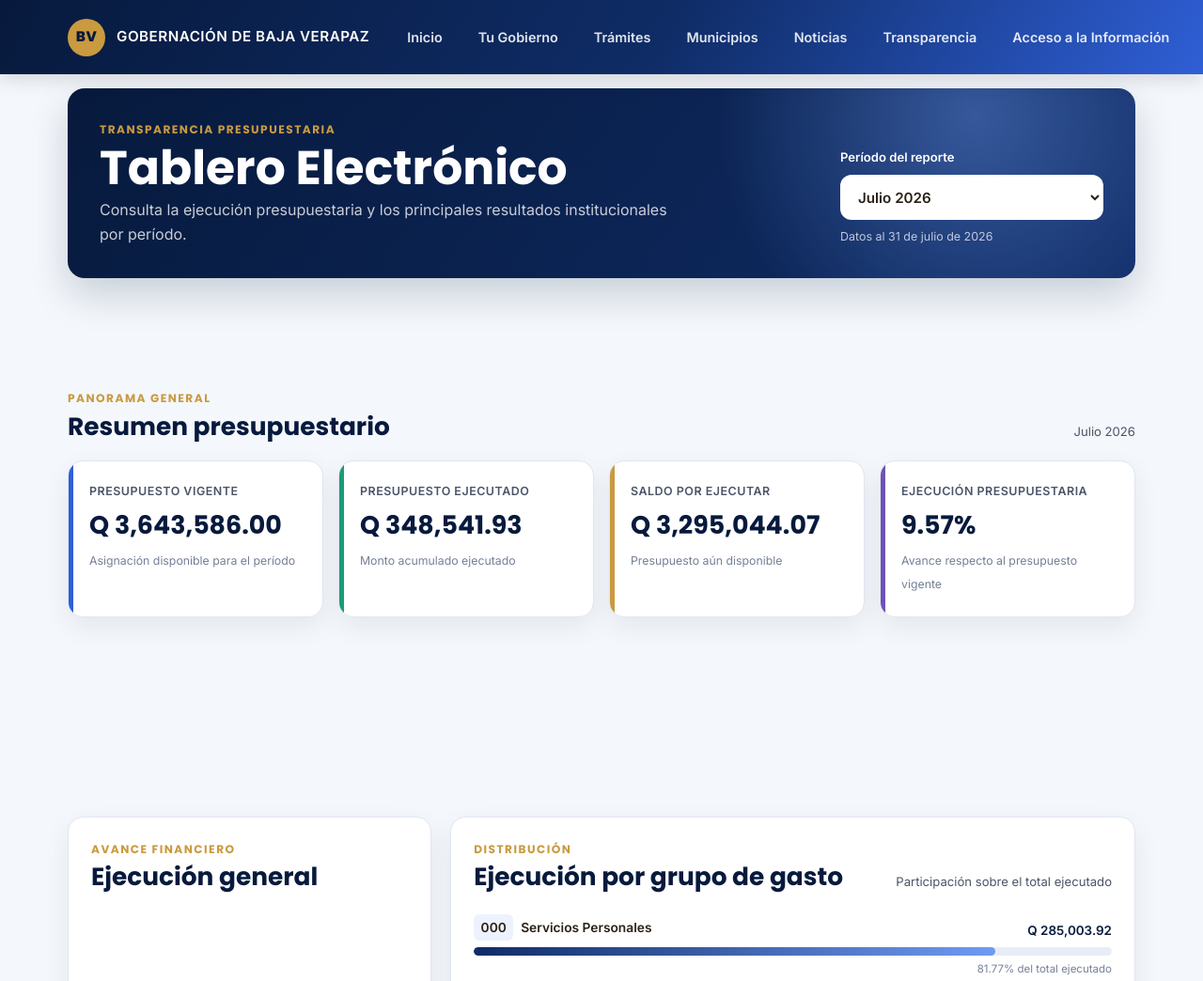
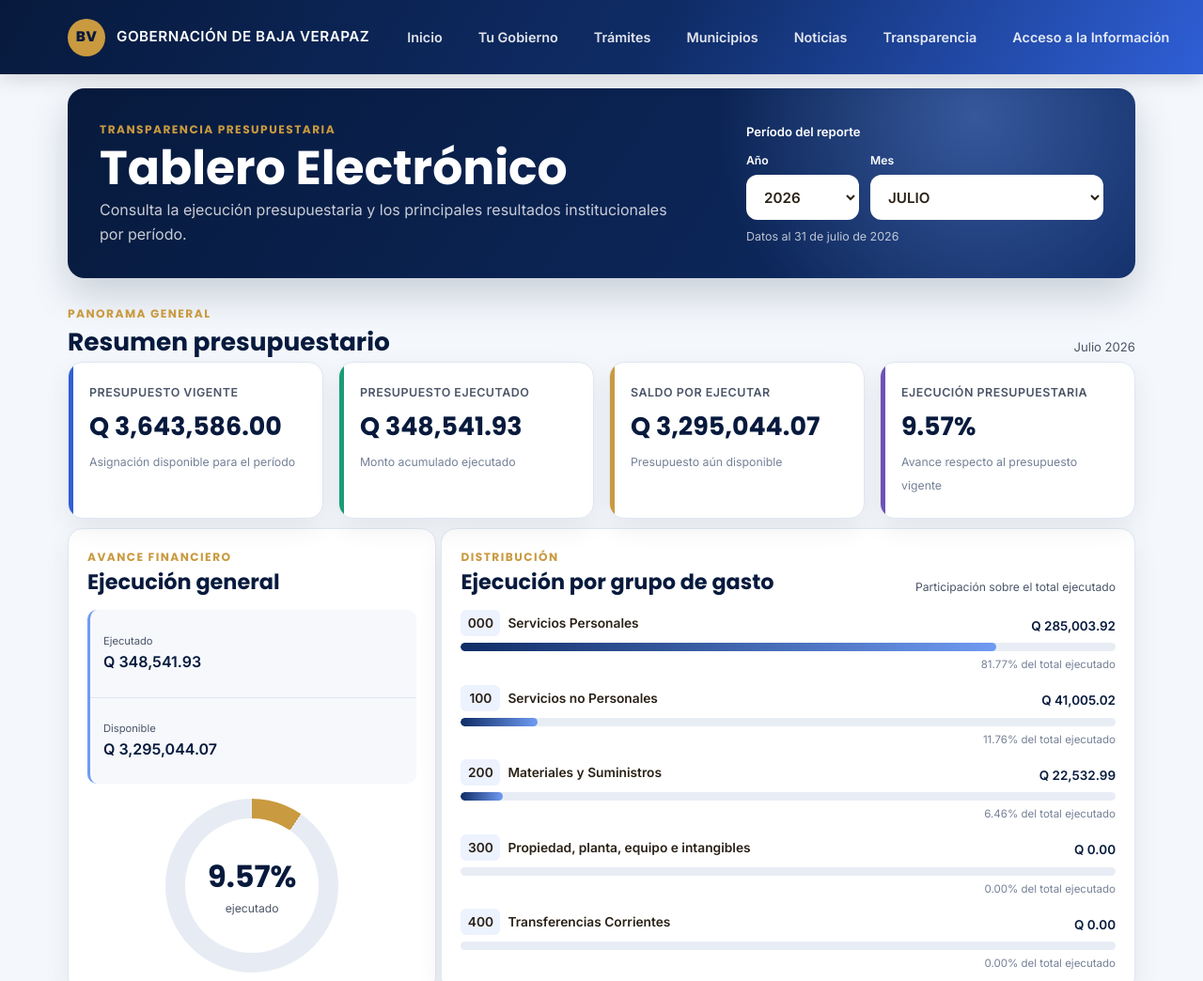
Before and after one commit to HendrixDev13/WEBGOB, a plain HTML site: page pages/tableroelectronico.html in a window 1280 px wide. Shown: the top 1044 px of the page at 94% size. Drawn offline with Linux system fonts and the light colour scheme; files that its build step writes are made by us from their sources.

Commit message:
feat: mejora filtros y diseño del tablero electrónico
Se agregan filtros independientes por año y mes
Ordena automáticamente los períodos disponibles
Reorganizacion del panel de ejecución presupuestaria
Gráfica circular
Compactacion de espacios y tamaños de texto en los paneles

Nota: modificar estructura de dashboard para que sea semejante a tablero base.

```diff
--- a/assets/css/tableroelectronico.css
+++ b/assets/css/tableroelectronico.css
@@ -49,14 +49,26 @@
 }
 
 .tablero-selector {
-  width: min(100%, 280px);
+  width: min(100%, 380px);
   flex: 0 0 auto;
+}
+
+.tablero-selector-titulo {
+  margin-bottom: 10px;
+  font-size: .82rem;
+  font-weight: 700;
+}
+
+.tablero-filtros-periodo {
+  display: grid;
+  grid-template-columns: 120px minmax(0, 1fr);
+  gap: 12px;
 }
 
 .tablero-selector label {
   display: block;
-  margin-bottom: 8px;
-  font-size: .82rem;
+  margin-bottom: 6px;
+  font-size: .76rem;
   font-weight: 700;
 }
 
@@ -82,7 +94,7 @@
   opacity: .72;
 }
 
-.tablero-selector p {
+.tablero-selector #fecha-corte {
   margin-top: 8px;
   color: rgba(255, 255, 255, .72);
   font-size: .78rem;
@@ -111,11 +123,12 @@
 .tablero-contenido,
 .tablero-seccion {
   display: grid;
-  gap: 20px;
+  gap: 5px;
+  padding: 0px
 }
 
 .tablero-contenido {
-  gap: 32px;
+  gap: 10px;
 }
 
 .tablero-titulo-seccion,
@@ -214,7 +227,21 @@
 
 .tablero-panel {
   min-width: 0;
-  padding: 24px;
+  padding: 20px;
+}
+
+.tablero-panel-encabezado {
+  gap: 12px;
+}
+
+.tablero-panel-encabezado h2 {
+  font-size: clamp(1.1rem, 1.8vw, 1.4rem);
+}
+
+.tablero-panel-encabezado > p {
+  max-width: 220px;
+  font-size: .76rem;
+  line-height: 1.35;
 }
 
 .tablero-panel-progreso {
@@ -223,20 +250,23 @@
 }
 
 .tablero-progreso-contenido {
-  display: flex;
+  display: grid;
   flex: 1;
-  align-items: center;
-  justify-content: center;
-  gap: 28px;
-  padding-top: 22px;
+  grid-template-rows: repeat(2, minmax(0, 1fr));
+  align-items: stretch;
+  justify-items: center;
+  gap: 16px;
+  padding-top: 16px;
 }
 
 .tablero-anillo {
   --progreso: 0;
   display: grid;
-  width: 164px;
+  width: auto;
+  max-width: 100%;
+  height: min(100%, 300px);
   aspect-ratio: 1;
-  flex: 0 0 auto;
+  align-self: center;
   place-items: center;
   background: conic-gradient(var(--dorado) calc(var(--progreso) * 1%), #e7ecf4 0);
   border-radius: 50%;
@@ -244,7 +274,7 @@
 
 .tablero-anillo > div {
   display: grid;
-  width: 120px;
+  width: calc(100% - 42px);
   aspect-ratio: 1;
   place-content: center;
   background: var(--blanco);
@@ -254,38 +284,51 @@
 
 .tablero-anillo strong {
   color: var(--azul-oscuro);
-  font: 700 1.35rem 'Poppins', sans-serif;
+  font: 700 clamp(1.45rem, 3vw, 2rem) 'Poppins', sans-serif;
 }
 
 .tablero-anillo span {
   color: var(--texto-gris);
-  font-size: .74rem;
+  font-size: .76rem;
 }
 
 .tablero-balance {
   display: grid;
-  gap: 14px;
+  width: 100%;
+  height: 100%;
+  grid-template-columns: 1fr;
+  grid-template-rows: repeat(2, minmax(0, 1fr));
+  overflow: hidden;
+  background: #f6f8fc;
+  border-left: 3px solid var(--azul-cielo);
+  border-radius: 10px;
 }
 
 .tablero-balance div {
-  padding-left: 12px;
-  border-left: 3px solid var(--azul-cielo);
+  display: grid;
+  align-content: center;
+  padding: 10px 14px;
+}
+
+.tablero-balance div + div {
+  border-top: 1px solid #e0e6f0;
 }
 
 .tablero-balance dt {
   color: var(--texto-gris);
-  font-size: .75rem;
+  font-size: .7rem;
 }
 
 .tablero-balance dd {
   color: var(--azul-oscuro);
+  font-size: clamp(.88rem, 1.5vw, 1rem);
   font-weight: 700;
 }
 
 .tablero-barras {
   display: grid;
-  gap: 16px;
-  margin-top: 24px;
+  gap: 12px;
+  margin-top: 16px;
 }
 
 .tablero-barra-cabecera,
@@ -404,12 +447,12 @@
 .tablero-resumen-personal {
   display: grid;
   grid-template-columns: repeat(3, 1fr);
-  gap: 16px;
-  margin: 24px 0 18px;
+  gap: 12px;
+  margin: 16px 0 14px;
 }
 
 .tablero-resumen-personal div {
-  padding: 14px;
+  padding: 11px;
   background: #f6f8fc;
   border-radius: 10px;
 }
@@ -420,25 +463,25 @@
 
 .tablero-personas {
   display: grid;
-  gap: 12px;
-  margin-top: 22px;
+  gap: 9px;
+  margin-top: 16px;
 }
 
 .tablero-persona {
   align-items: center;
-  padding: 12px 14px;
+  padding: 9px 12px;
   background: #f6f8fc;
   border-radius: 10px;
 }
 
 .tablero-persona span {
   color: var(--texto-gris);
-  font-size: .86rem;
+  font-size: .8rem;
 }
 
 .tablero-persona strong {
   display: grid;
-  width: 38px;
+  width: 34px;
   aspect-ratio: 1;
   place-items: center;
   color: var(--blanco);
@@ -606,21 +649,13 @@
     grid-template-columns: 1fr;
   }
 
-  .tablero-progreso-contenido {
-    align-items: stretch;
-    flex-direction: column;
-  }
-
-  .tablero-anillo {
-    align-self: center;
-  }
-
-  .tablero-balance {
-    grid-template-columns: repeat(2, 1fr);
-  }
 }
 
 @media (max-width: 520px) {
+  .tablero-filtros-periodo {
+    grid-template-columns: 1fr;
+  }
+
   .tablero-kpis,
   .tablero-resumen-personal,
   .tablero-finalidad dl,
--- a/assets/js/tableroelectronico.js
+++ b/assets/js/tableroelectronico.js
@@ -14,7 +14,8 @@
   const formatoNumero = new Intl.NumberFormat('es-GT');
 
   const elementos = {
-    selector: document.querySelector('#selector-periodo'),
+    selectorAnio: document.querySelector('#selector-anio'),
+    selectorMes: document.querySelector('#selector-mes'),
     estado: document.querySelector('#tablero-estado'),
     contenido: document.querySelector('#tablero-contenido'),
     fechaCorte: document.querySelector('#fecha-corte'),
@@ -108,7 +109,13 @@
     return datos
       && Array.isArray(datos.periodos)
       && datos.periodos.length > 0
-      && datos.periodos.every((periodo) => periodo.id && periodo.archivo && periodo.etiqueta);
+      && datos.periodos.every((periodo) => periodo.id
+        && periodo.archivo
+        && periodo.etiqueta
+        && Number.isInteger(periodo.anio)
+        && Number.isInteger(periodo.mesNumero)
+        && periodo.mesNumero >= 1
+        && periodo.mesNumero <= 12);
   }
 
   function validarPeriodo(datos) {
@@ -295,7 +302,8 @@
     solicitudActual = new AbortController();
     const solicitud = solicitudActual;
 
-    elementos.selector.disabled = true;
+    elementos.selectorAnio.disabled = true;
+    elementos.selectorMes.disabled = true;
     elementos.contenido.hidden = true;
     mostrarEstado(`Cargando información de ${periodo.etiqueta}...`);
 
@@ -318,7 +326,8 @@
       );
     } finally {
       if (solicitud === solicitudActual) {
-        elementos.selector.disabled = false;
+        elementos.selectorAnio.disabled = false;
+        elementos.selectorMes.disabled = false;
       }
     }
   }
@@ -329,30 +338,57 @@
     window.history.replaceState({}, '', url);
   }
 
-  function prepararSelector(indice) {
-    const fragmento = document.createDocumentFragment();
+  function prepararSelectores(indice) {
+    const periodosOrdenados = [...indice.periodos].sort(
+      (a, b) => b.anio - a.anio || b.mesNumero - a.mesNumero
+    );
+    const periodoUrl = new URLSearchParams(window.location.search).get('periodo');
+    const periodoInicial = periodosOrdenados.find((periodo) => periodo.id === periodoUrl)
+      || periodosOrdenados[0];
+    const anios = [...new Set(periodosOrdenados.map((periodo) => periodo.anio))];
 
-    indice.periodos.forEach((periodo) => {
+    const opcionesAnio = anios.map((anio) => {
       const opcion = document.createElement('option');
-      opcion.value = periodo.id;
-      opcion.textContent = periodo.etiqueta;
-      opcion.dataset.archivo = periodo.archivo;
-      fragmento.append(opcion);
+      opcion.value = String(anio);
+      opcion.textContent = String(anio);
+      return opcion;
     });
 
-    elementos.selector.replaceChildren(fragmento);
+    function llenarMeses(anio, periodoPreferido) {
+      const periodosDelAnio = periodosOrdenados.filter(
+        (periodo) => periodo.anio === Number(anio)
+      );
+      const opcionesMes = periodosDelAnio.map((periodo) => {
+        const opcion = document.createElement('option');
+        opcion.value = periodo.id;
+        opcion.textContent = periodo.mes || periodo.etiqueta;
+        return opcion;
+      });
+      const periodoSeleccionado = periodosDelAnio.find(
+        (periodo) => periodo.id === periodoPreferido
+      ) || periodosDelAnio[0];
 
-    const periodoUrl = new URLSearchParams(window.location.search).get('periodo');
-    const periodoInicial = indice.periodos.find((periodo) => periodo.id === periodoUrl)
-      || indice.periodos.find((periodo) => periodo.id === indice.ultimoPeriodo)
-      || indice.periodos[0];
+      elementos.selectorMes.replaceChildren(...opcionesMes);
+      elementos.selectorMes.value = periodoSeleccionado.id;
+      return periodoSeleccionado;
+    }
 
-    elementos.selector.value = periodoInicial.id;
-    elementos.selector.disabled = false;
+    elementos.selectorAnio.replaceChildren(...opcionesAnio);
+    elementos.selectorAnio.value = String(periodoInicial.anio);
+    llenarMeses(periodoInicial.anio, periodoInicial.id);
+    elementos.selectorAnio.disabled = false;
+    elementos.selectorMes.disabled = false;
 
-    elementos.selector.addEventListener('change', () => {
-      const seleccionado = indice.periodos.find(
-        (periodo) => periodo.id === elementos.selector.value
+    elementos.selectorAnio.addEventListener('change', () => {
+      const seleccionado = llenarMeses(elementos.selectorAnio.value);
+
+      actualizarUrl(seleccionado.id);
+      cargarPeriodo(seleccionado);
+    });
+
+    elementos.selectorMes.addEventListener('change', () => {
+      const seleccionado = periodosOrdenados.find(
+        (periodo) => periodo.id === elementos.selectorMes.value
       );
       if (!seleccionado) return;
 
@@ -364,7 +400,10 @@
   }
 
   async function iniciarDashboard() {
-    if (!elementos.selector || !elementos.estado || !elementos.contenido) return;
+    if (!elementos.selectorAnio
+      || !elementos.selectorMes
+      || !elementos.estado
+      || !elementos.contenido) return;
 
     try {
       const indice = await obtenerJson('periodos.json');
@@ -372,11 +411,12 @@
         throw new Error('periodos.json no contiene períodos válidos.');
       }
 
-      const periodoInicial = prepararSelector(indice);
+      const periodoInicial = prepararSelectores(indice);
       await cargarPeriodo(periodoInicial);
     } catch (error) {
       console.error('Error iniciando el tablero:', error);
-      elementos.selector.disabled = true;
+      elementos.selectorAnio.disabled = true;
+      elementos.selectorMes.disabled = true;
       elementos.contenido.hidden = true;
       mostrarEstado(
         'No fue posible consultar los períodos disponibles. Verifica el archivo periodos.json y ejecuta el sitio mediante un servidor HTTP.',
--- a/pages/tableroelectronico.html
+++ b/pages/tableroelectronico.html
@@ -28,10 +28,21 @@
                 </div>
 
                 <div class="tablero-selector">
-                    <label for="selector-periodo">Período del reporte</label>
-                    <select id="selector-periodo" disabled>
-                        <option>Cargando períodos...</option>
-                    </select>
+                    <p class="tablero-selector-titulo">Período del reporte</p>
+                    <div class="tablero-filtros-periodo">
+                        <div class="tablero-campo-periodo">
+                            <label for="selector-anio">Año</label>
+                            <select id="selector-anio" disabled>
+                                <option>Cargando años...</option>
+                            </select>
+                        </div>
+                        <div class="tablero-campo-periodo">
+                            <label for="selector-mes">Mes</label>
+                            <select id="selector-mes" disabled>
+                                <option>Selecciona un año</option>
+                            </select>
+                        </div>
+                    </div>
                     <p id="fecha-corte">Fecha de corte pendiente</p>
                 </div>
             </header>
@@ -83,12 +94,6 @@
                             </div>
                         </div>
                         <div class="tablero-progreso-contenido">
-                            <div id="grafica-ejecucion" class="tablero-anillo" role="img" aria-label="Ejecución presupuestaria de 0 por ciento">
-                                <div>
-                                    <strong id="anillo-porcentaje">0.00%</strong>
-                                    <span>ejecutado</span>
-                                </div>
-                            </div>
                             <dl class="tablero-balance">
                                 <div>
                                     <dt>Ejecutado</dt>
@@ -99,6 +104,12 @@
                                     <dd id="balance-disponible">Q0.00</dd>
                                 </div>
                             </dl>
+                            <div id="grafica-ejecucion" class="tablero-anillo" role="img" aria-label="Ejecución presupuestaria de 0 por ciento">
+                                <div>
+                                    <strong id="anillo-porcentaje">0.00%</strong>
+                                    <span>ejecutado</span>
+                                </div>
+                            </div>
                         </div>
                     </article>
 
```
